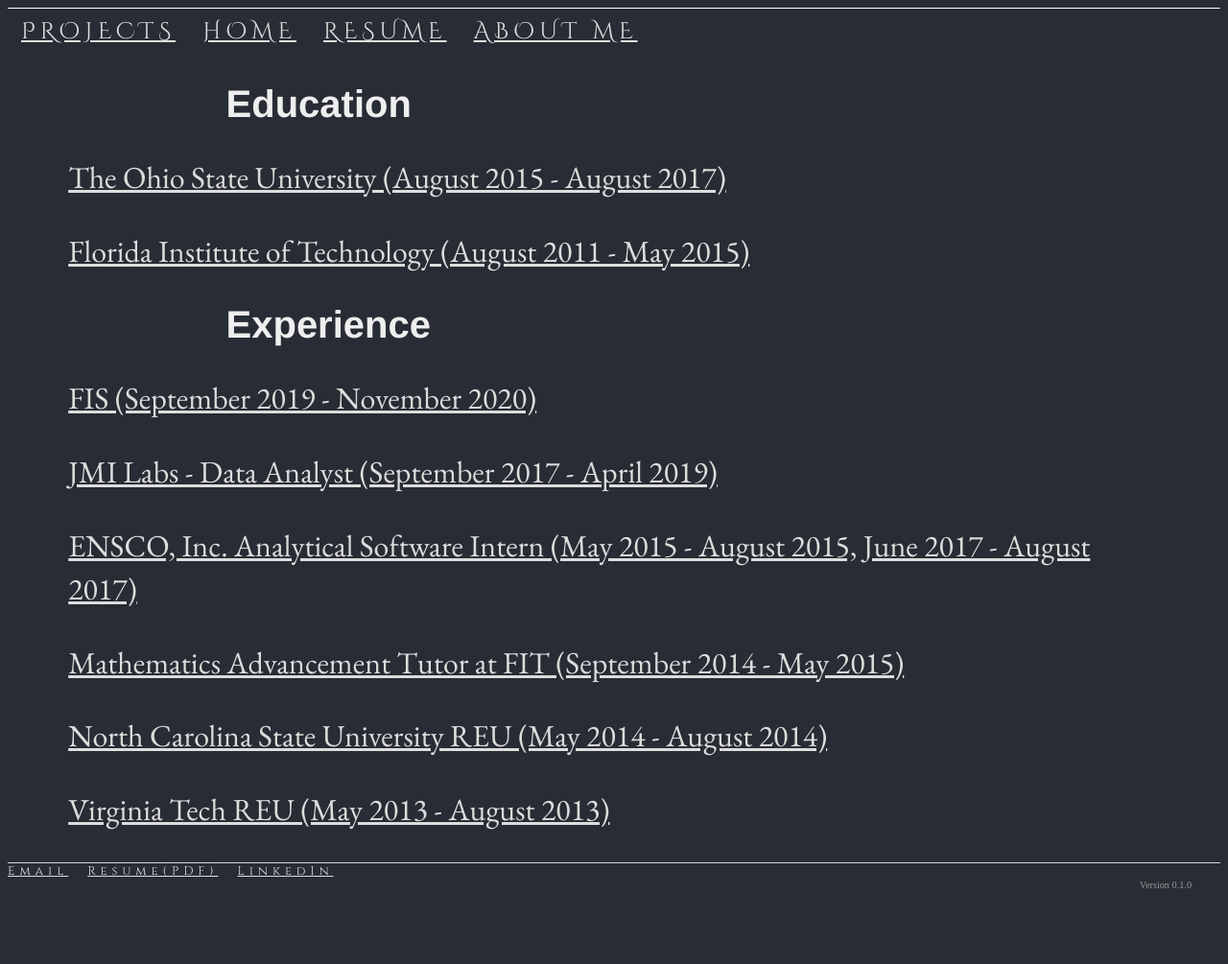
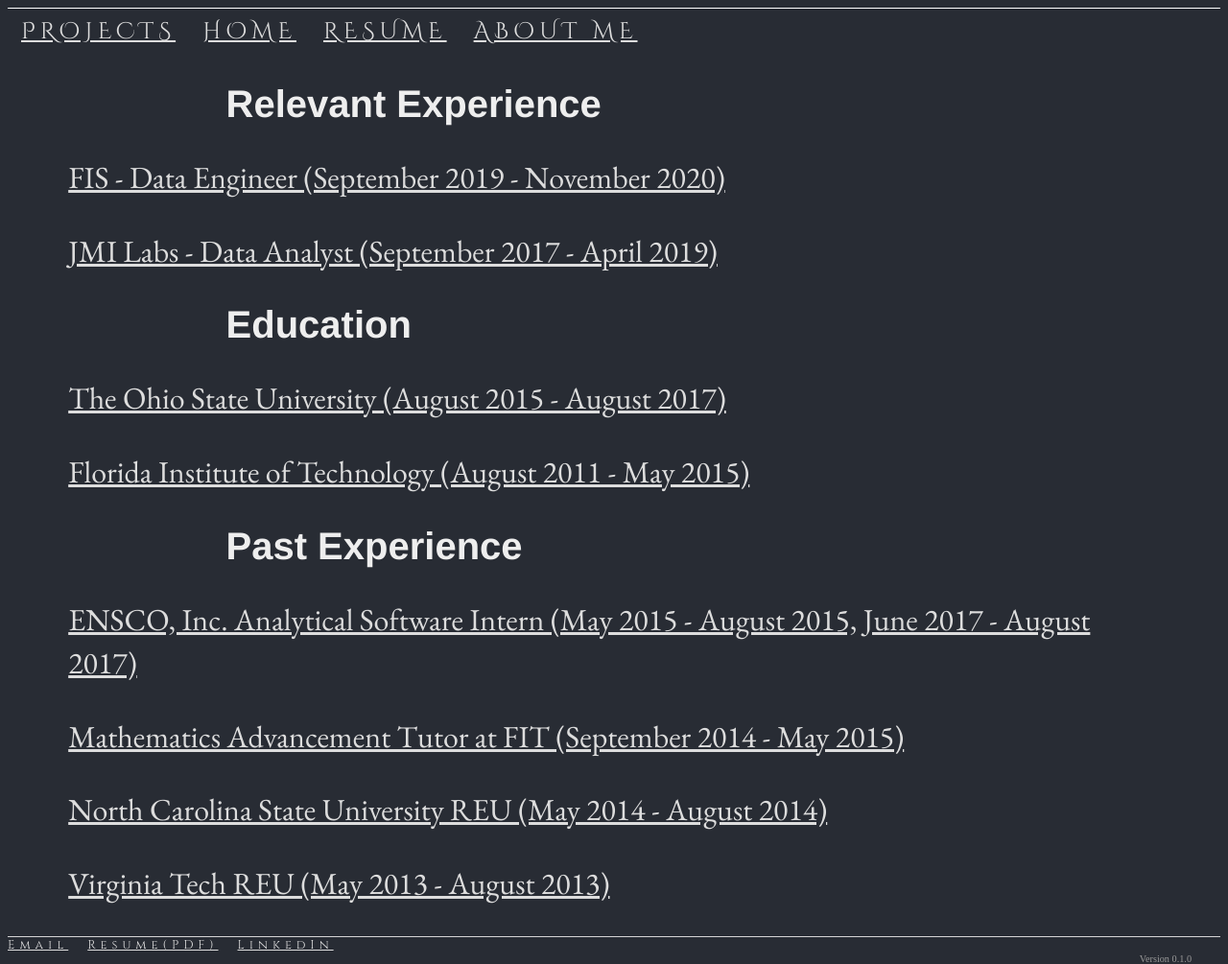
Before and after one commit to rosstelli/rosstelli.github.io, a Jekyll site: the page built from simple_resume.html, in a window 1280 px wide. Shown: the whole page at 96% size. Built offline with Jekyll 4.4.1, drawn with Linux system fonts in a browser that asks for light colours; before the commit the page ends 928 px from its top, so only the background shows below that.

Commit message:
fix: re-organization

```diff
--- a/simple_resume.html
+++ b/simple_resume.html
@@ -2,6 +2,15 @@
 layout: default
 title: Resume
 ---
+
+<div> <h1> Relevant Experience </h1> </div>
+
+<div id="FIS"> <p class="paragraph1"> <a> FIS - Data Engineer (September 2019 - November 2020) </a> </p> </div>
+<div id="FIS_desc">  </div>
+
+<div id="JMI"> <p class="paragraph1"> <a> JMI Labs - Data Analyst (September 2017 - April 2019) </a> </p> </div>
+<div id="JMI_desc">  </div>
+
 
 <div> <h1> Education </h1> </div>
 
@@ -11,13 +20,7 @@ title: Resume
 <div id="FIT"> <p class="paragraph1"> <a> Florida Institute of Technology (August 2011 - May 2015) </a> </p> </div>
 <div id="FIT_desc">  </div>
 
-<div> <h1> Experience </h1> </div>
-
-<div id="FIS"> <p class="paragraph1"> <a> FIS (September 2019 - November 2020) </a> </p> </div>
-<div id="FIS_desc">  </div>
-
-<div id="JMI"> <p class="paragraph1"> <a> JMI Labs - Data Analyst (September 2017 - April 2019) </a> </p> </div>
-<div id="JMI_desc">  </div>
+<div> <h1> Past Experience </h1> </div>
 
 <div id="ENSCO"> <p class="paragraph1"> <a> ENSCO, Inc. Analytical Software Intern (May 2015 - August 2015, June 2017 - August 2017) </a> </p> </div>
 <div id="ENSCO_desc">  </div>
@@ -46,8 +49,8 @@ $('#NCSU_desc').load('html/NCSU_desc.htm');
 $('#VT_desc').load('html/VT_desc.htm');
 
 $('#JMI_desc').load('html/JMI_desc.htm');
+$('#FIS_desc').load('html/FIS_desc.htm');
 
-$('#FIS_desc').load('html/FIS_desc.htm');
 
 document.getElementById('OSU_desc').style.display='none';
 document.getElementById('FIT_desc').style.display='none';
```
